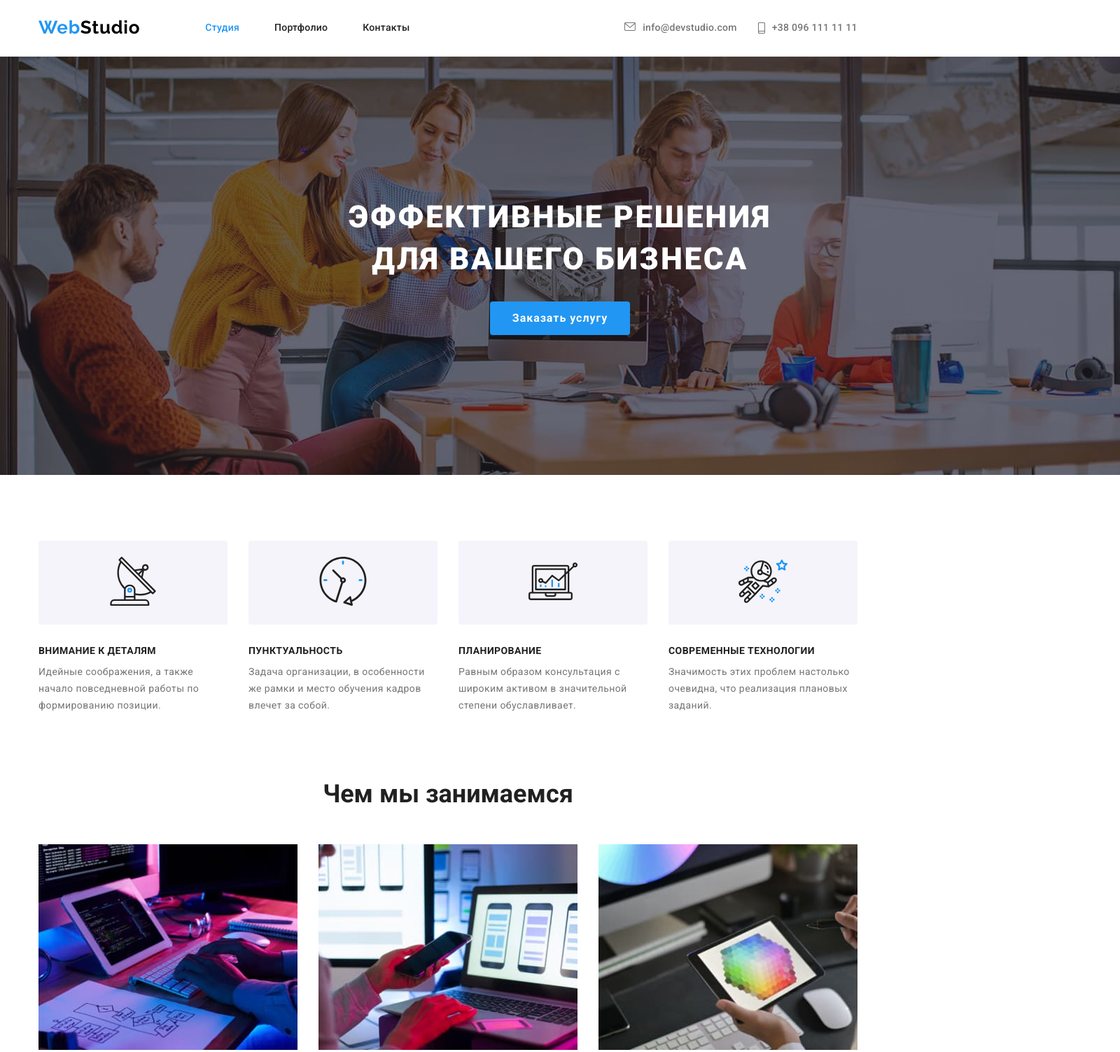
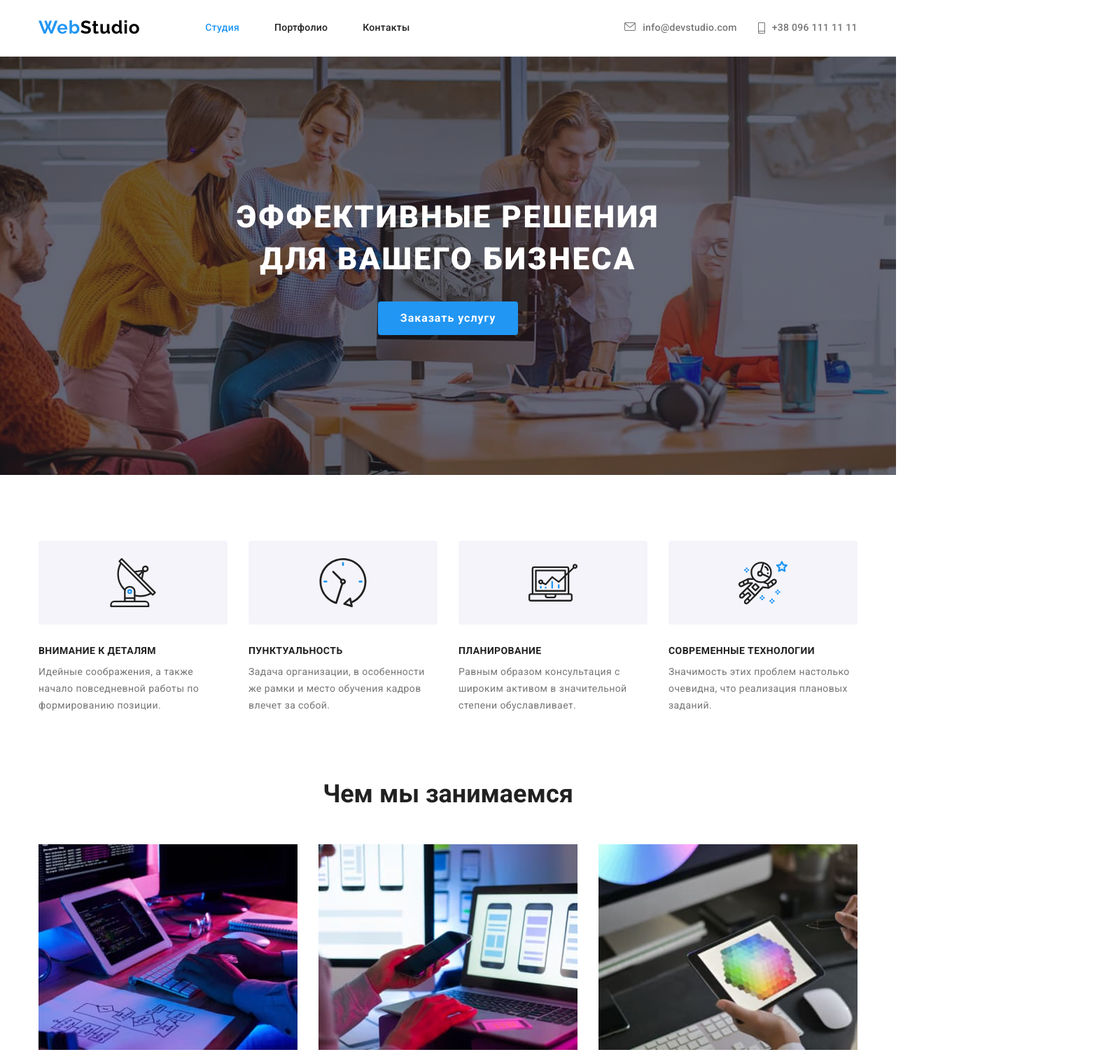
Before and after one commit to Hubarenko10/goit-markup-hw-04, a plain HTML site: page index.html in a window 1280 px wide. Shown: the top 1504 px of the page at 70% size, 1600 px wide, since content can reach past the window. Drawn offline with nearby package versions, Linux system fonts and the light colour scheme.

Commit message:
some edits

```diff
--- a/css/main.css
+++ b/css/main.css
@@ -155,7 +155,9 @@ img {
 	padding-top: 200px;
 	padding-bottom: 200px;
 	text-align: center;
-	min-width: 1600px;
+	max-width: 1600px;
+	margin-left: auto;
+	margin-right: auto;
 	background-image: linear-gradient(to right, rgba(47, 48, 58, 0.4), rgba(47, 48, 58, 0.4)),
 		url(../images/background.jpg);
 	background-size: cover;
@@ -209,6 +211,8 @@ img {
 	width: 270px;
 }
 .list-ben-btn {
+	display:flex;
+	justify-content: center;
 	width: 270px;
 	height: 120px;
 	border: none;
@@ -279,13 +283,9 @@ img {
 	margin-bottom: 30px;
 }
 .social {
-	display: flex;
-	border: none;
-	border-radius: 50%;
 	width: 44px;
 	height: 44px;
-	justify-content: center;
-	align-items: center;
+	border-radius: 50%;
 }
 .social:not(:last-child) {
 	margin-right: 10px;
@@ -300,11 +300,14 @@ img {
 	display: flex;
 	justify-content: center;
 	align-items: center;
+	border-radius: 50%;
+	border: none;
 }
 .social-link:hover .social-icon,
 .social-link:focus .social-icon {
 	fill: var(--primary-white-color);
 }
+
 .social-icon {
 	width: 20px;
 	height: 20px;
--- a/css/portfolio.css
+++ b/css/portfolio.css
@@ -183,12 +183,16 @@ a {
 }
 
 .cards-name{
+  cursor: pointer;
   padding:20px 24px ;
   border-bottom: 1px solid #EEEEEE;
   border-left: 1px solid #EEEEEE;
   border-right: 1px solid #EEEEEE;
 
 
+}
+.cards-name:hover{
+  box-shadow: 0px 1px 1px rgba(0, 0, 0, 0.12), 0px 4px 4px rgba(0, 0, 0, 0.06), 1px 4px 6px rgba(0, 0, 0, 0.16);
 }
 .main-content{
   display: flex;
--- a/index.html
+++ b/index.html
@@ -65,44 +65,44 @@
 
         <ul class="list list-ben">
           <li class="list-ben-item">
-            <button class="list-ben-btn">
+            <div class="list-ben-btn">
               <svg class="list-ben-icon">
                 <use href="./images/symbol-defs.svg#antenna"></use>
               </svg>
-            </button>
+            </div>
             <h3 class="benefits-title">Внимание к деталям</h3>
             <p class="benefits-item">
               Идейные соображения, а также начало повседневной работы по формированию позиции.
             </p>
           </li>
           <li class="list-ben-item">
-            <button class="list-ben-btn">
+            <div class="list-ben-btn">
               <svg class="list-ben-icon">
                 <use href="./images/symbol-defs.svg#clock"></use>
               </svg>
-            </button>
+            </div>
             <h3 class="benefits-title">Пунктуальность</h3>
             <p class="benefits-item">
               Задача организации, в особенности же рамки и место обучения кадров влечет за собой.
             </p>
           </li>
           <li class="list-ben-item">
-            <button class="list-ben-btn">
+            <div class="list-ben-btn">
               <svg class="list-ben-icon">
                 <use href="./images/symbol-defs.svg#diagram"></use>
               </svg>
-            </button>
+            </div>
             <h3 class="benefits-title">Планирование</h3>
             <p class="benefits-item">
               Равным образом консультация с широким активом в значительной степени обуславливает.
             </p>
           </li>
           <li class="list-ben-item">
-            <button class="list-ben-btn">
+            <div class="list-ben-btn">
               <svg class="list-ben-icon">
                 <use href="./images/symbol-defs.svg#astronaut"></use>
               </svg>
-            </button>
+            </div>
             <h3 class="benefits-title">Современные технологии</h3>
             <p class="benefits-item">
               Значимость этих проблем настолько очевидна, что реализация плановых заданий.
```
